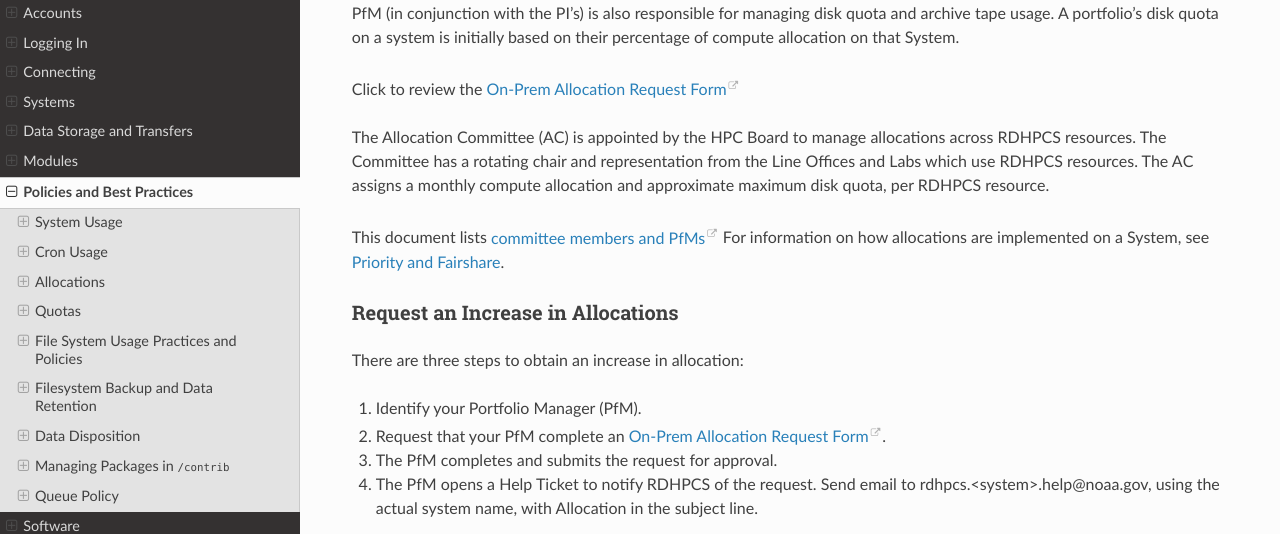
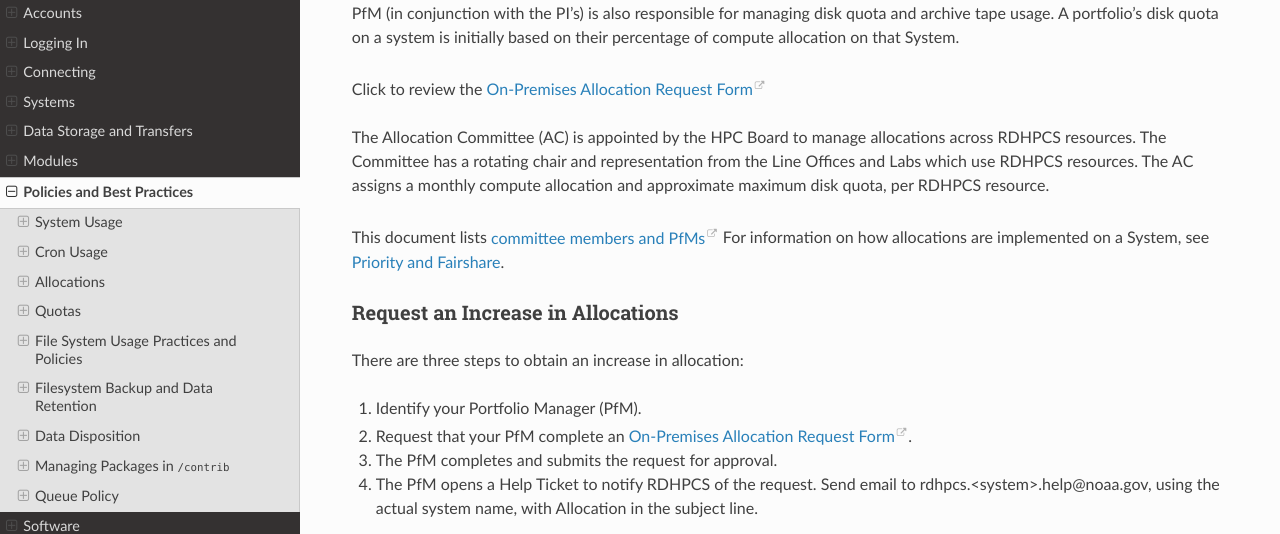
Before and after one commit to NOAA-RDHPCS/noaa-rdhpcs.github.io, a Sphinx documentation site: the page built from source/queue_policy/policies.rst, in a window 1280 px wide and 900 px high, scrolled down 1831 px. Shown: the part 178-712 px from the top of the window. Built offline with Sphinx 7.4.7 and the Read the Docs theme 2.0.0, drawn with Linux system fonts in a browser that asks for light colours.

Commit message:
corrections from Seth

```diff
--- a/source/queue_policy/policies.rst
+++ b/source/queue_policy/policies.rst
@@ -119,7 +119,7 @@ also responsible for managing disk quota and archive tape usage. A
 portfolio’s disk quota on a system is initially based on their
 percentage of compute allocation on that System.
 
-Click to review the `On-Prem Allocation Request Form
+Click to review the `On-Premises Allocation Request Form
 <https://docs.google.com/forms/d/e/1FAIpQLScgzPjhQ_liCdWn0pZO9lMB-PbWN3DW7PNkcjGOBxlpFZuGUg/viewform?usp=sf_link>`_
 
 The Allocation Committee (AC) is appointed by
@@ -141,7 +141,7 @@ There are three steps to obtain an increase in allocation:
 
 #. Identify your Portfolio Manager (PfM).
 #. Request that your PfM
-   complete an `On-Prem Allocation Request Form`_.
+   complete an `On-Premises Allocation Request Form`_.
 #. The PfM completes and submits the request for approval.
 #. The PfM opens a Help Ticket to notify RDHPCS of the request.
    Send email to rdhpcs.<system>.help@noaa.gov, using the actual system name,
--- a/source/systems/cloud_user_guide.rst
+++ b/source/systems/cloud_user_guide.rst
@@ -97,7 +97,7 @@ following diagram.
   .. tab-item:: Perform Computations
      :sync: compute
 
-      `Computation <https://parallelworks.com/docs/navigating-the-platform>`__
+      `Computation <https://parallelworks.com/docs/compute/logging-in-controller>`__
 
   .. tab-item:: Export Data
       :sync: export
```
